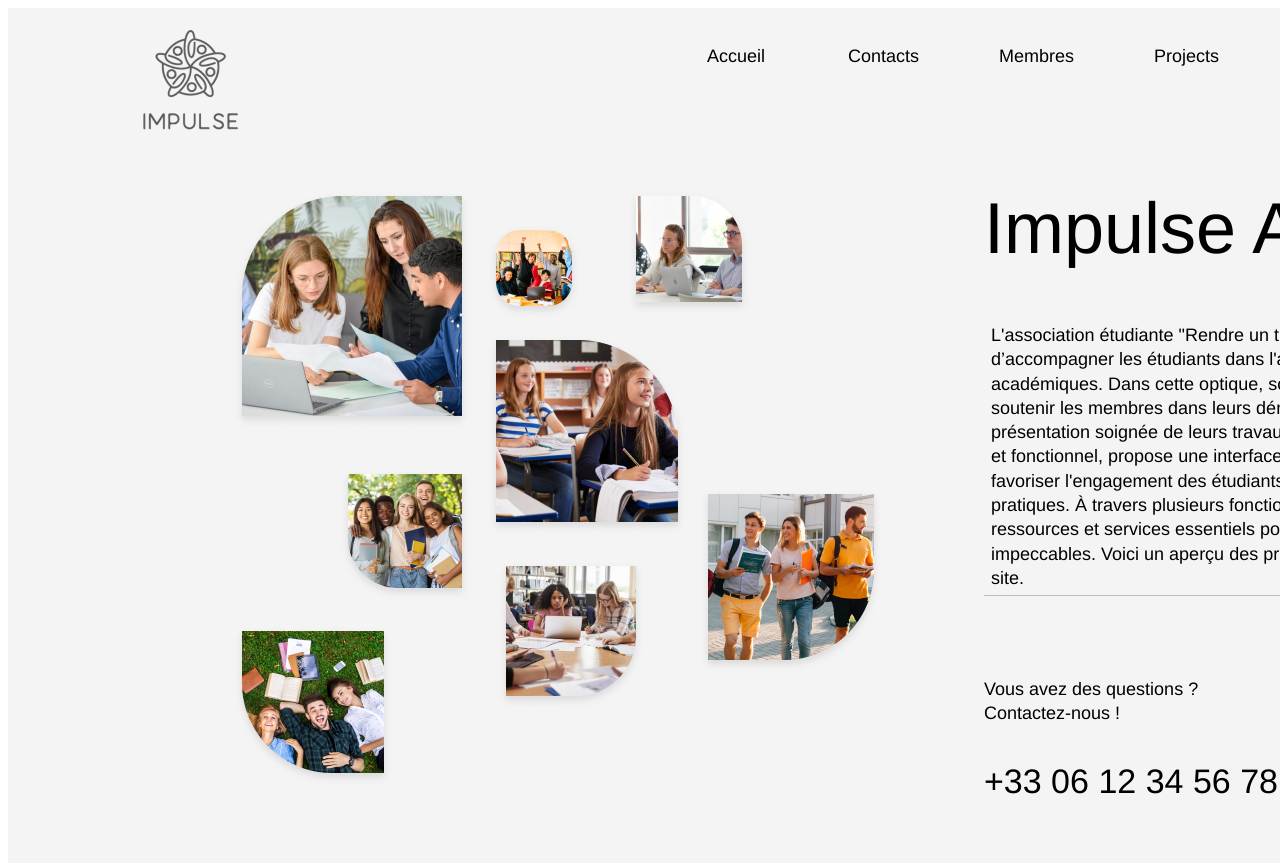
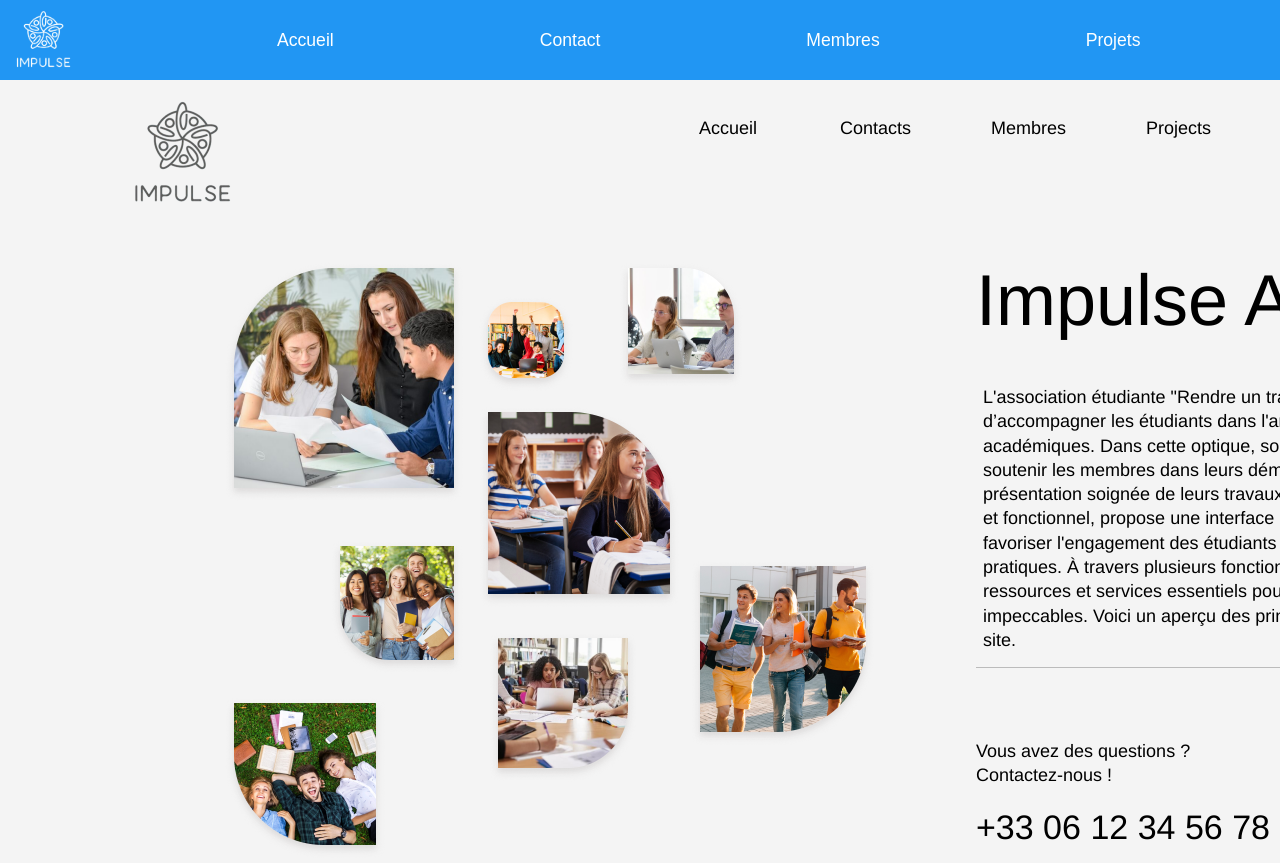
Before and after one commit to VASDV-Edu-2024/AE_Rendre_un_travail_propore, a plain HTML site: page index.html in a window 1280 px wide. Shown: the top 863 px of the page. Drawn offline with Linux system fonts and the light colour scheme.

Commit message:
Update index.html

```diff
--- a/index.html
+++ b/index.html
@@ -3,8 +3,33 @@
   <head>
     <meta charset="utf-8" />
     <link rel="stylesheet" href="globals.css" />
+
+      <meta charset="UTF-8">
+      <meta name="viewport" content="width=device-width, initial-scale=1.0">
+      <title>contact</title>
+      <link href="CSS/style.css" rel="stylesheet">
   </head>
   <body>
+
+      <!-- header -->
+
+      <header>
+
+          <nav class="navigateur">
+
+              <img class="logo" src="images/logo-removebg-preview.png" alt="mon logo">
+
+              <ul class="inline">
+                  <li><a href="index.html">Accueil</a></li>
+                  <li><a href="contacts.html">Contact</a></li>
+                  <li><a href="members.html">Membres</a></li>
+                  <li><a href="projects.html">Projets</a></li>
+              </ul>
+
+          </nav>
+
+
+      </header>
     <div class="frame">
       <div class="surface-book">
         <div class="overlap-group">
```
